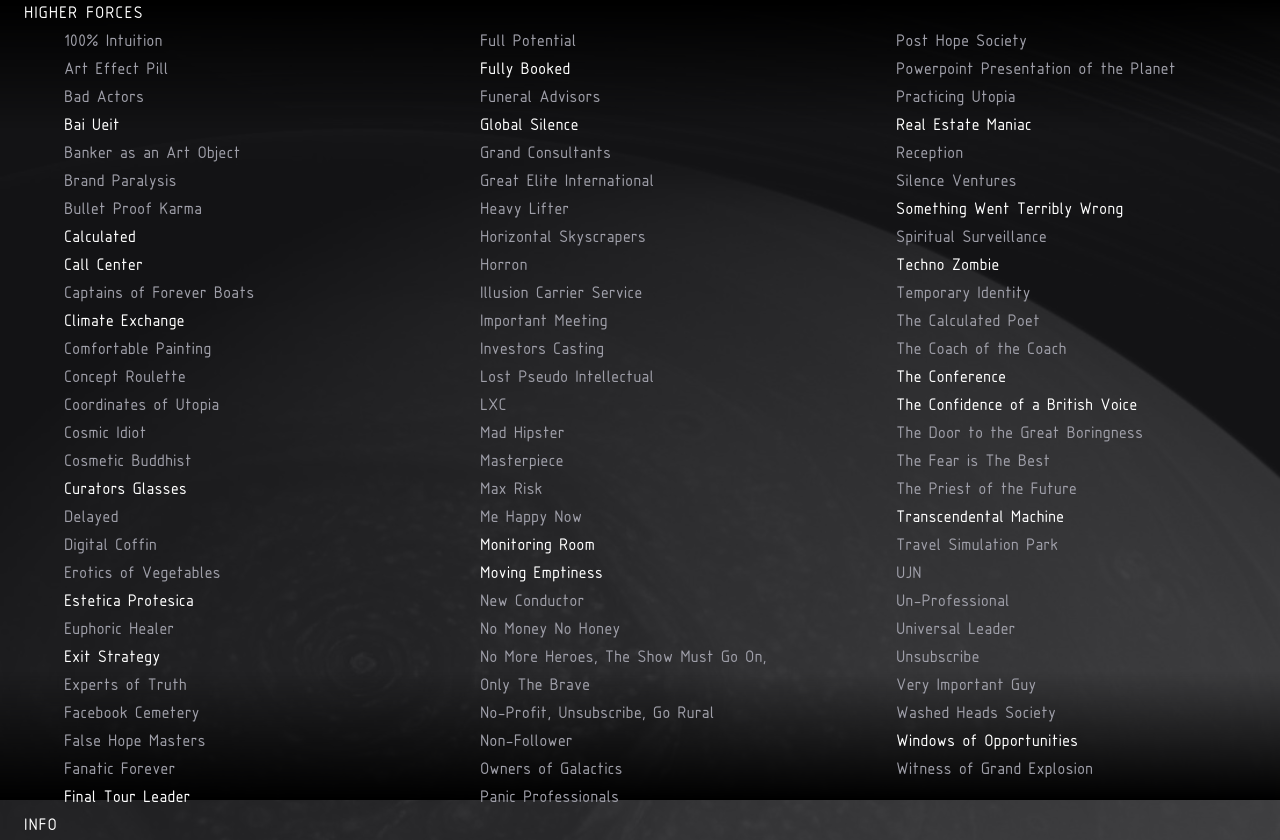
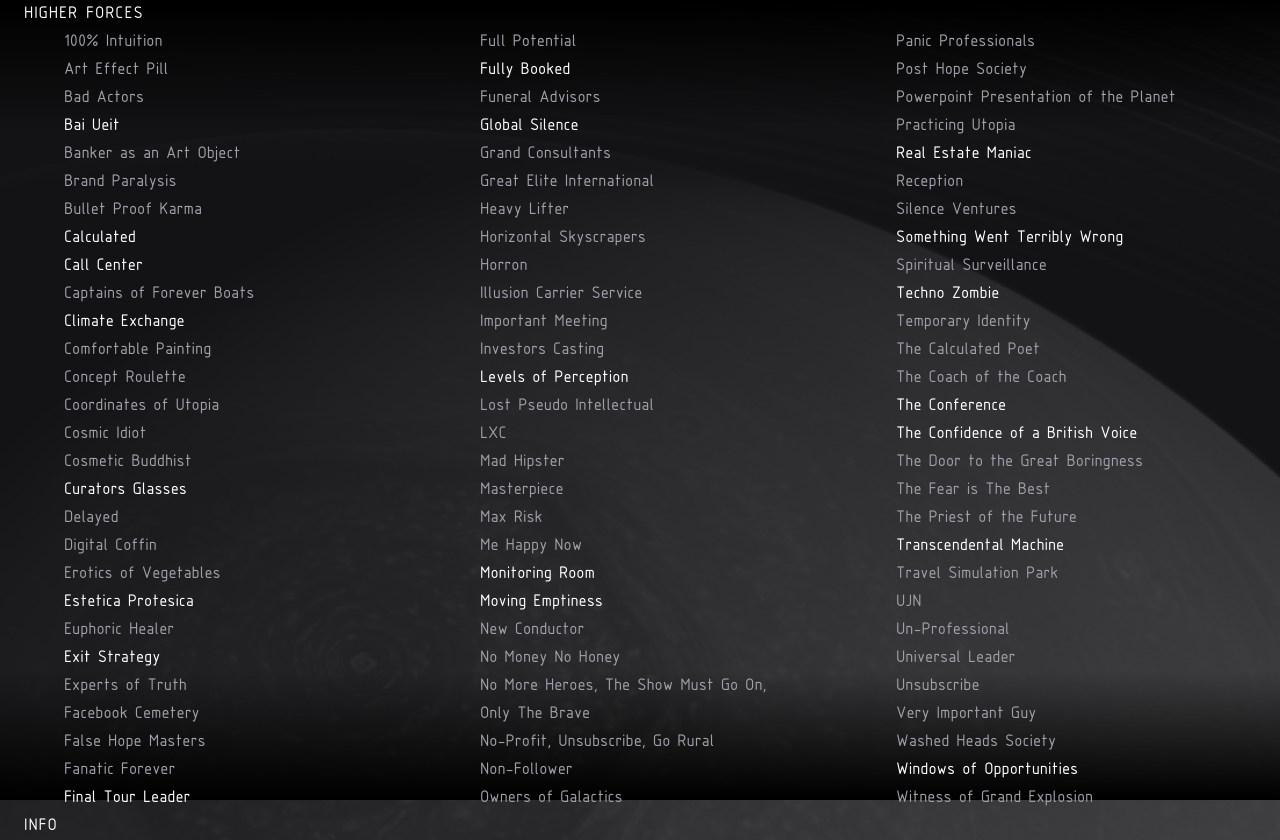
Before and after one commit to Non-territorial/higher_forces, a Next.js app: page / in a window 1280 px wide. Built offline with nearby package versions, Linux system fonts and the light colour scheme.

Commit message:
levels of perception

```diff
--- a/src/app/page.tsx
+++ b/src/app/page.tsx
@@ -50,6 +50,7 @@
     "Illusion Carrier Service",
     "Important Meeting",
     "Investors Casting",
+    "Levels of Perception",
     "Lost Pseudo Intellectual",
     "LXC",
     "Mad Hipster",
--- a/src/data/catalog.ts
+++ b/src/data/catalog.ts
@@ -353,6 +353,17 @@
       },
     ]},
      {
+    id: 'levels-of-perception',
+    title: 'Levels of Perception',
+    available: true,
+    slides: [
+      {
+        type: 'text',
+        title: 'LEVELS OF PERCEPTION',
+        content: '',
+      },
+    ]},
+     {
     id: 'monitoring-room',
     title: 'Monitoring Room',
     available: true,
```
